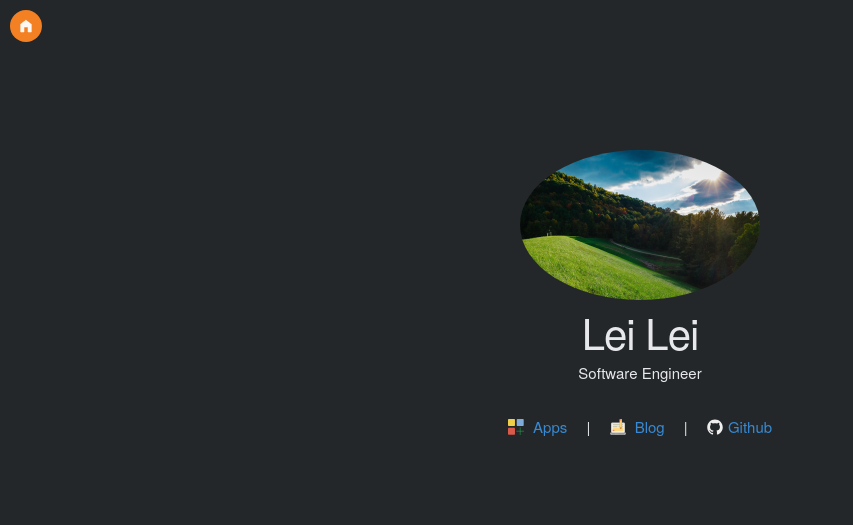
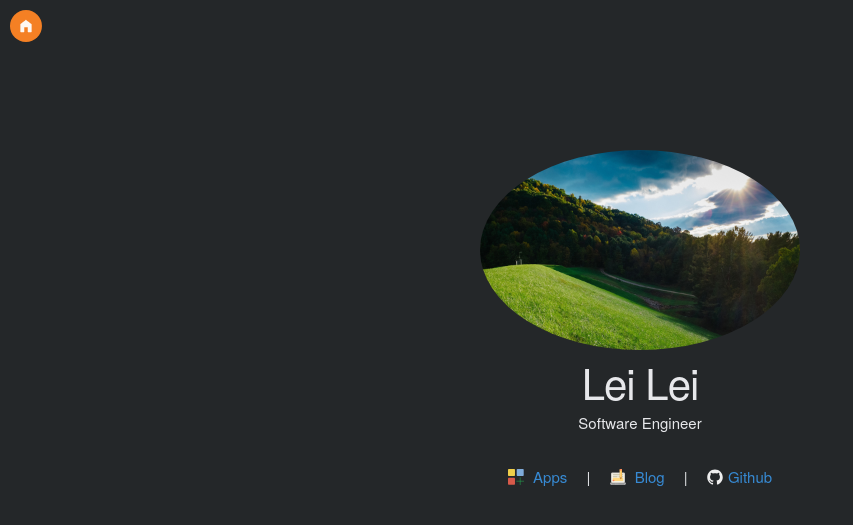
Before and after one commit to ChristineLei/ChristineLei.github.io, a Jekyll site: the page built from index.html, in a window 1280 px wide. Shown: the top 525 px of the page, without its empty margins (0-853 px from the left). Built offline with Jekyll 4.4.1, drawn with Linux system fonts in a browser that asks for light colours.

Commit message:
modify the height of profile pic

```diff
--- a/index.html
+++ b/index.html
@@ -3,7 +3,7 @@ layout: default
 ---
 
 <div class="home-page">
-  <img class="photo" src="{{ "/assets/profile.jpg" | prepend: site.baseurl }}?{{ site.time | date: '%s%N' }}" height="150" >
+  <img class="photo" src="{{ "/assets/profile.jpg" | prepend: site.baseurl }}?{{ site.time | date: '%s%N' }}" height="200" >
   <h2>{{ site.title }}</h2>
   <p>Software Engineer</p>
 
```
